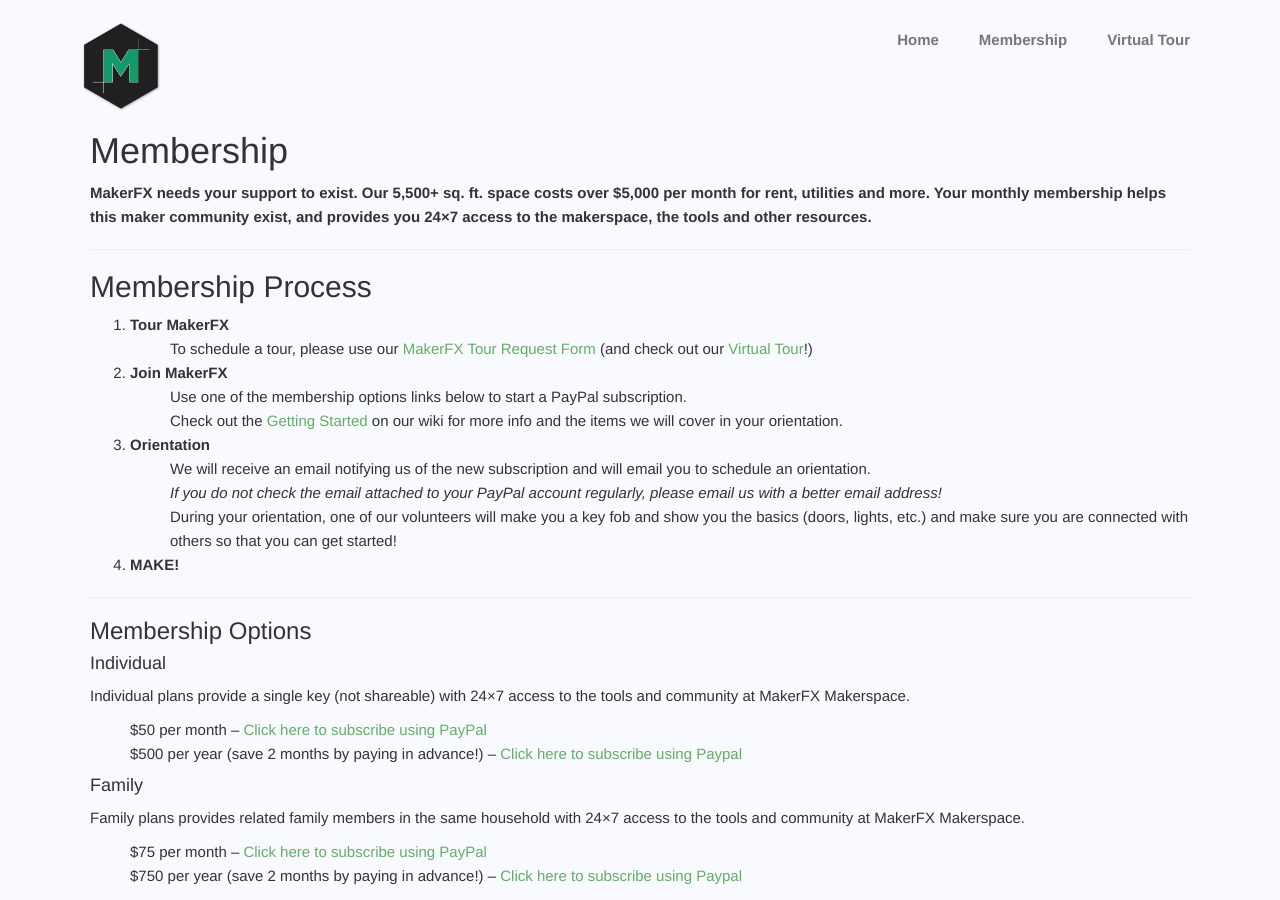
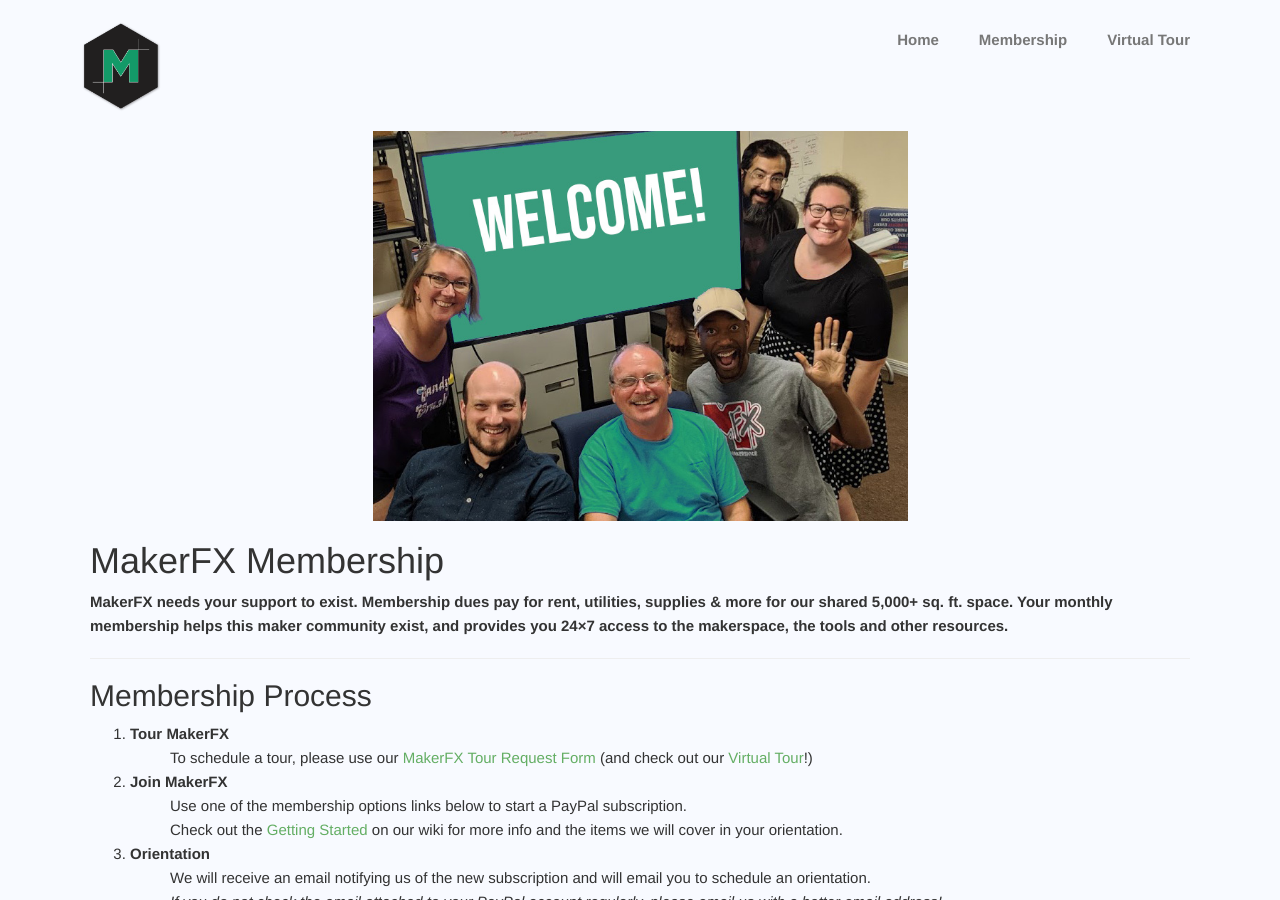
Before and after one commit to makerfx/makerfx.org, a Jekyll site: the page built from membership.md, in a window 1280 px wide and 900 px high. Built offline with Jekyll 4.4.1, drawn with Linux system fonts in a browser that asks for light colours.

Commit message:
more updates to membership page

```diff
--- a/membership.md
+++ b/membership.md
@@ -6,9 +6,20 @@ title: MakerFX Membership
 ---
 
 
-# Membership
 
-**MakerFX needs your support to exist.  Our 5,500+ sq. ft. space costs over $5,000 per month for rent, utilities and more. Your monthly membership helps this maker community exist, and provides you 24×7 access to the makerspace, the tools and other resources.**
+<section>
+
+    <div class="row">
+      <div class="col-lg-3 col-md-2 col-sm-1 col-xs-0"></div>
+      <div class="col-lg-6 col-md-8 col-sm-10 col-xs-12">
+        <img width="100%" src="/assets/img/welcome.jpg">
+      </div>
+    </div>
+</section>
+
+# MakerFX Membership
+
+**MakerFX needs your support to exist. Membership dues pay for rent, utilities, supplies & more for our shared 5,000+ sq. ft. space. Your monthly membership helps this maker community exist, and provides you 24×7 access to the makerspace, the tools and other resources.**
 
 ---
 
```
